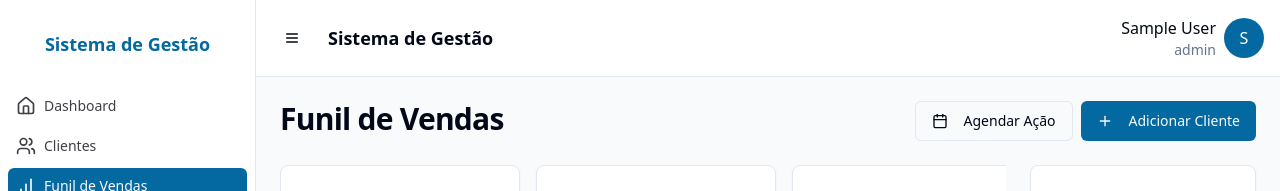
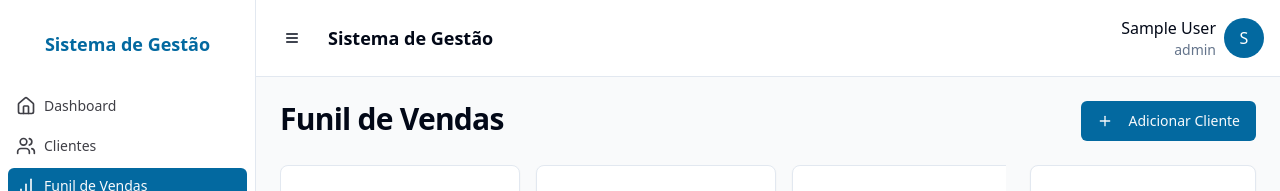
Before and after one commit to giuseppefpires/client-flow-management-system, a React (Vite) app: page /funil in a window 1280 px wide. Shown: the top 191 px of the page. Built offline with nearby package versions, Linux system fonts and the light colour scheme; sample sign-in values are in the browser's storage.

Commit message:
Refactor: Remove button and link to new client page
Removed the "Agendar Ação" button and changed the "Adicionar Cliente" button to a link to the new client registration page in the sales funnel view.

```diff
--- a/src/pages/SalesFunnel.tsx
+++ b/src/pages/SalesFunnel.tsx
@@ -1,5 +1,5 @@
-
 import React, { useState } from "react";
+import { Link } from "react-router-dom";
 import {
   Card,
   CardContent,
@@ -11,7 +11,7 @@ import { Button } from "@/components/ui/button";
 import { Badge } from "@/components/ui/badge";
 import { Avatar, AvatarFallback, AvatarImage } from "@/components/ui/avatar";
 import { ScrollArea } from "@/components/ui/scroll-area";
-import { Calendar, Phone, Mail, MessageCircle, Plus } from "lucide-react";
+import { Plus, Phone, Mail, MessageCircle, Calendar } from "lucide-react";
 import { DragDropContext, Droppable, Draggable, DropResult } from 'react-beautiful-dnd';
 import { toast } from "sonner";
 
@@ -230,12 +230,8 @@ const SalesFunnel = () => {
     <div className="space-y-6">
       <div className="flex flex-col sm:flex-row sm:justify-between gap-4">
         <h1 className="text-3xl font-bold tracking-tight">Funil de Vendas</h1>
-        <div className="flex gap-2">
-          <Button variant="outline">
-            <Calendar className="mr-2 h-4 w-4" />
-            Agendar Ação
-          </Button>
-          <Button>
+        <div>
+          <Button as={Link} to="/clientes/novo">
             <Plus className="mr-2 h-4 w-4" />
             Adicionar Cliente
           </Button>
```
